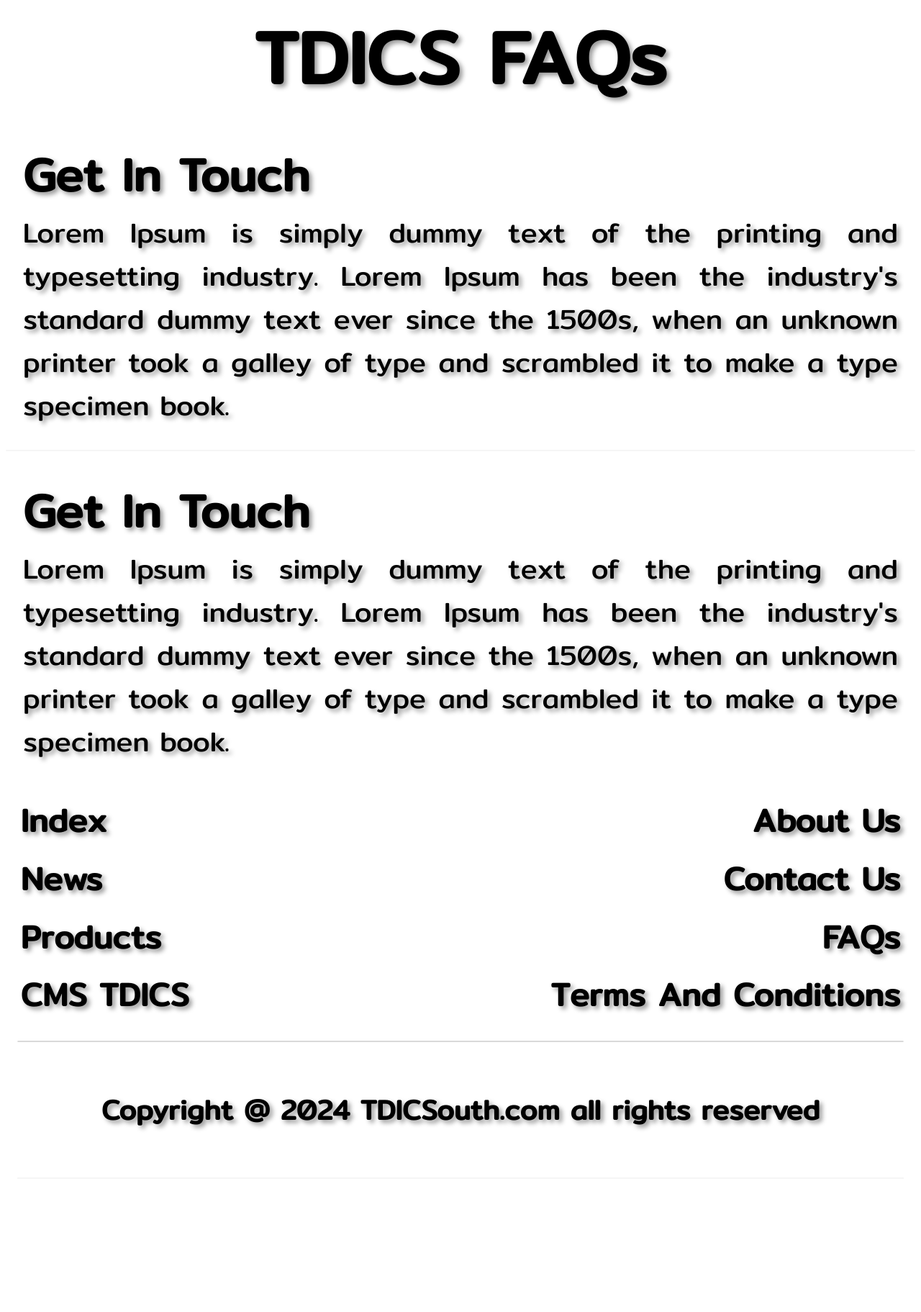
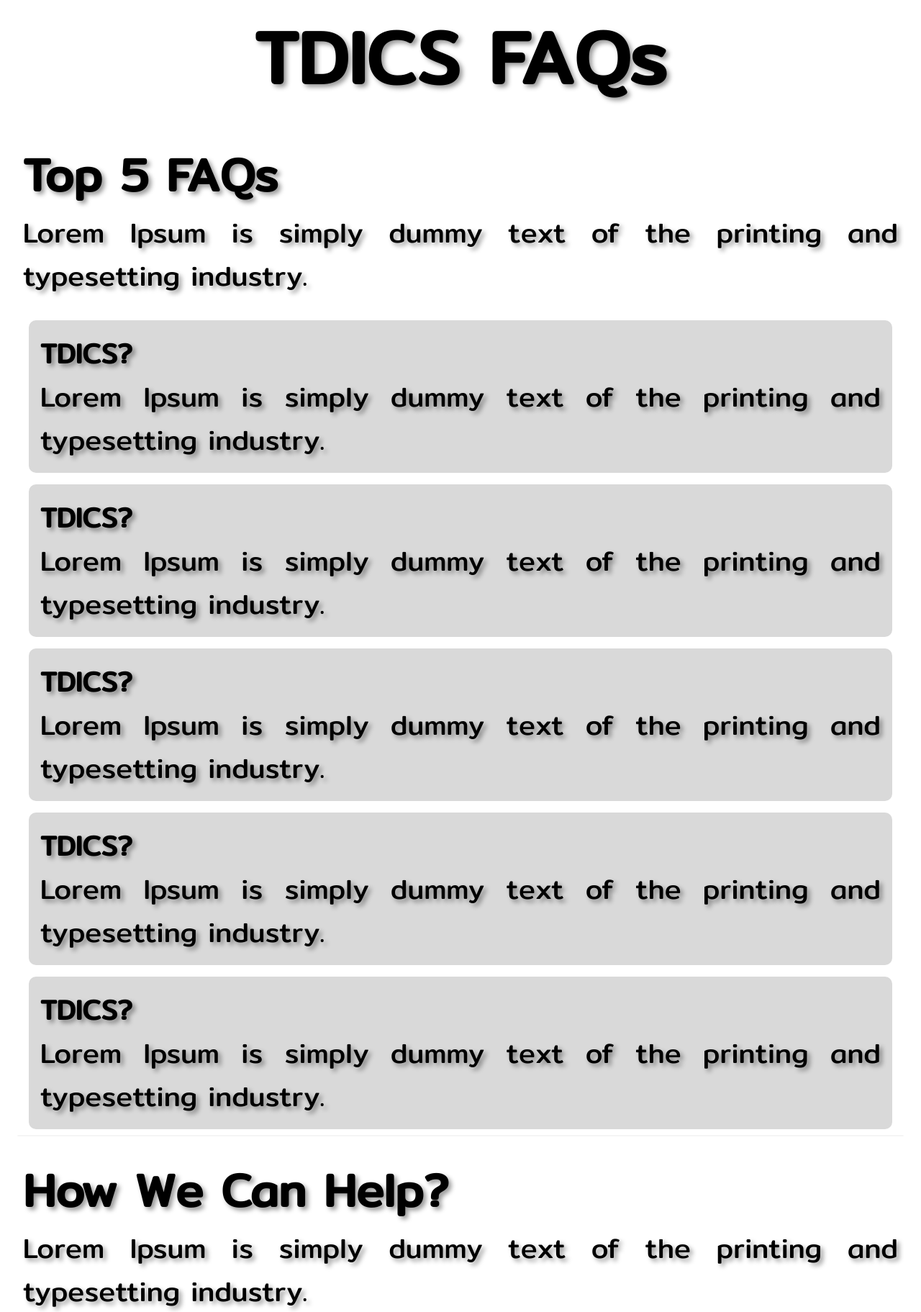
Before and after one commit to XeOn1991/TDICSOUTH, a PHP site: page /faqs.php in a window 1280 px wide. Shown: the part 155-1978 px from the top of the page at 72% size. Before the commit the page ends 1725 px from the top, so only its background shows below. Run offline with PHP 8.4, Linux system fonts and the light colour scheme.

Commit message:
tdics-commit-09

```diff
--- a/html/faqs.php
+++ b/html/faqs.php
@@ -13,23 +13,52 @@
             <h1 style="text-align: center; margin: 0; font-size:8vw;">TDICS FAQs</h1>
         </header>
     </section>
+    <main>
         <article style="margin: 1rem;">
             <section class="section-history">
                 <article class="article-detail" style="display:flex; flex-direction: column; margin: 1rem;">
-                <h1 style="margin:0;font-size: 5vw;">Get In Touch</h1>
-                <p style="margin:0;font-size: 3vw;text-align:justify; text-justify: inter-word;">Lorem Ipsum is simply dummy text of the printing and typesetting industry. Lorem Ipsum has been the industry's standard dummy text ever since the 1500s, when an unknown printer took a galley of type and scrambled it to make a type specimen book.</p>
+                    <h1 style="margin:0;font-size: 5vw;">Top 5 FAQs</h1>
+                    <p style="margin:0;font-size: 3vw;text-align:justify; text-justify: inter-word;">Lorem Ipsum is simply dummy text of the printing and typesetting industry.</p>
+                </article>
+            </section>
+            <section style="margin: 0 1.5rem 0 1.5rem;">
+                <article style="margin-top: 1rem; padding:1rem;background-color:#D9D9D9;border-radius: 10px;">
+                    <h2 style="margin:0;font-size: 3vw;">TDICS?</h2>
+                    <p style="margin:0;font-size: 3vw;text-align:justify; text-justify: inter-word;">Lorem Ipsum is simply dummy text of the printing and typesetting industry.</p>
+                </article>
+                <article style="margin-top: 1rem; padding:1rem;background-color:#D9D9D9;border-radius: 10px;">
+                    <h2 style="margin:0;font-size: 3vw;">TDICS?</h2>
+                    <p style="margin:0;font-size: 3vw;text-align:justify; text-justify: inter-word;">Lorem Ipsum is simply dummy text of the printing and typesetting industry.</p>
+                </article>
+                <article style="margin-top: 1rem; padding:1rem;background-color:#D9D9D9;border-radius: 10px;">
+                    <h2 style="margin:0;font-size: 3vw;">TDICS?</h2>
+                    <p style="margin:0;font-size: 3vw;text-align:justify; text-justify: inter-word;">Lorem Ipsum is simply dummy text of the printing and typesetting industry.</p>
+                </article>
+                <article style="margin-top: 1rem; padding:1rem;background-color:#D9D9D9;border-radius: 10px;">
+                    <h2 style="margin:0;font-size: 3vw;">TDICS?</h2>
+                    <p style="margin:0;font-size: 3vw;text-align:justify; text-justify: inter-word;">Lorem Ipsum is simply dummy text of the printing and typesetting industry.</p>
+                </article>
+                <article style="margin-top: 1rem; padding:1rem;background-color:#D9D9D9;border-radius: 10px;">
+                    <h2 style="margin:0;font-size: 3vw;">TDICS?</h2>
+                    <p style="margin:0;font-size: 3vw;text-align:justify; text-justify: inter-word;">Lorem Ipsum is simply dummy text of the printing and typesetting industry.</p>
+                </article>
+            </section>
+            <hr style="margin:0.5rem; border:1.5px solid #F5F5F5;border-radius: 5px;">
+            <section class="section-history">
+                <article class="article-detail" style="display:flex; flex-direction: column; margin: 1rem;">
+                    <h1 style="margin:0;font-size: 5vw;">How We Can Help?</h1>
+                    <p style="margin:0;font-size: 3vw;text-align:justify; text-justify: inter-word;">Lorem Ipsum is simply dummy text of the printing and typesetting industry.</p>
                 </article>
             </section>
         </article>
-    <hr style="margin:0.5rem; border:1.5px solid #F5F5F5;border-radius: 5px;">
-    <article style="margin: 1rem;">
-        <section class="section-history">
-            <article class="article-detail" style="display:flex; flex-direction: column; margin: 1rem;">
-                <h1 style="margin:0;font-size: 5vw;">Get In Touch</h1>
-                <p style="margin:0;font-size: 3vw;text-align:justify; text-justify: inter-word;">Lorem Ipsum is simply dummy text of the printing and typesetting industry. Lorem Ipsum has been the industry's standard dummy text ever since the 1500s, when an unknown printer took a galley of type and scrambled it to make a type specimen book.</p>
-            </article>
+        <section>
+            <form id="contact-form" action="">
+                <section style="flex: 45%;width: 45%;margin: 0.5rem;">
+                    <input type="text" id="Name" name="Name">
                 </section>
-    </article>
+            </form>
+        </section>
+    </main>
 
     <?php include 'footer/footer.php'; ?>
 </body>
```
Lines whose indentation alone changed are shown as unchanged.
